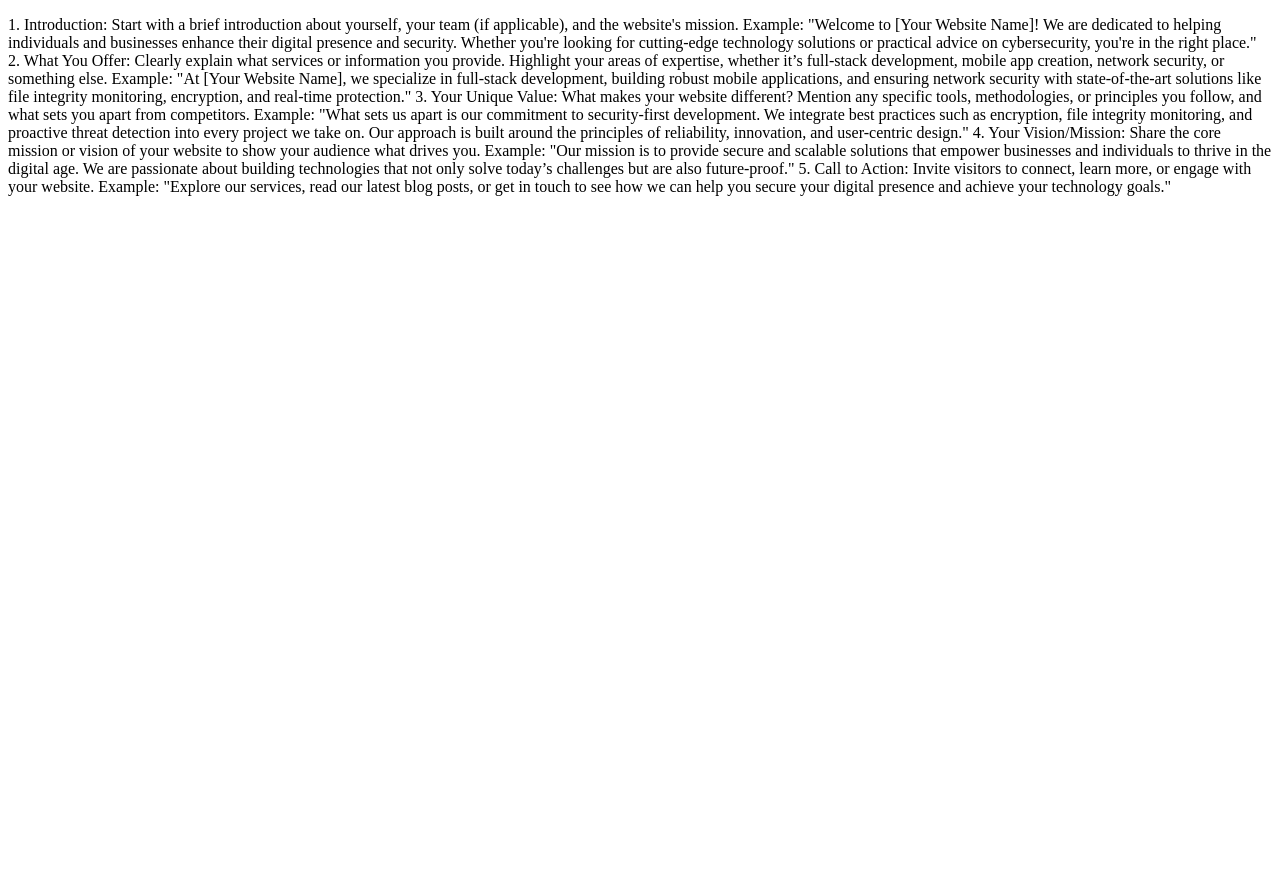
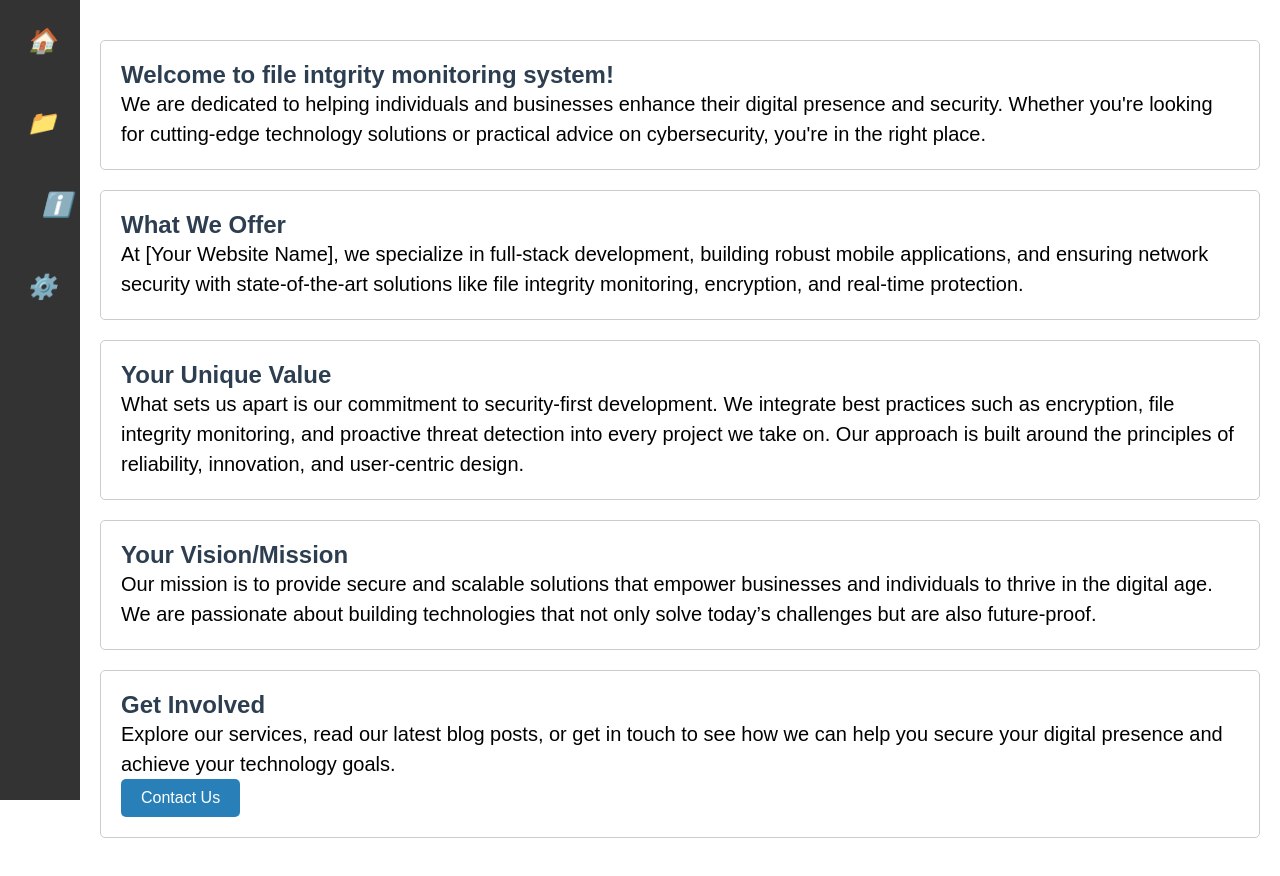
Before and after one commit to SHIVAMGURJAR0000/Network-Security, a website: page public/views/about.html in a window 1280 px wide. Before the commit the page ends 800 px from the top, so only its background shows below. Drawn offline with nearby package versions, Linux system fonts and the light colour scheme; files that its build step writes are made by us from their sources.

Commit message:
commit here

```diff
--- a/file_hashes.json
+++ b/file_hashes.json
@@ -1,3 +1,3 @@
 {
-  "new.html": "99aa8ec554c3dd04c02bc0b46c992f851ce5b769c4d1313210232a46b7c079f2"
+  "new.html": "ec4fc9f40cfbac4555330b524cd5dddf3ab49b5c16d1a36f8ea5cef019108c01"
 }
--- a/public/views/about.html
+++ b/public/views/about.html
@@ -4,38 +4,87 @@
     <meta charset="UTF-8">
     <meta name="viewport" content="width=device-width, initial-scale=1.0">
     <title>Document</title>
+    <style>
+        section {
+    margin: 20px 0;
+    padding: 20px;
+    border: 1px solid #ccc; /* Border around sections */
+    border-radius: 5px; /* Rounded corners */
+}
+
+h1, h2 {
+    color: #2c3e50; /* Header color */
+}
+
+p {
+    font-size: 20px; /* Paragraph font size */
+    line-height: 1.5; /* Line height for readability */
+}
+
+.btn {
+    display: inline-block; /* Button styling */
+    padding: 10px 20px;
+    background-color: #2980b9; /* Button background color */
+    color: #fff; /* Button text color */
+    text-decoration: none; /* No underline */
+    border-radius: 5px; /* Rounded corners */
+}
+
+.btn:hover {
+    background-color: #3498db; /* Change background on hover */
+}
+
+    </style>
+    <link rel="stylesheet" href="style.css">
 </head>
 <body>
+    <div class="sidebar" id="sidebar">
+        <div class = 'text'><h1>DASHBOARD</h1></div>
+        <div class="sidebar-item">
+            <a href="/home"><i class="icon">🏠</i><span class="item-text">Home</span></a>
+        </div>
+        <div class="sidebar-item">
+            <a href="/files"><i class="icon">📁</i><span class="item-text">Files</span></a>
+        </div> <div class="sidebar-item">
+          <a href="/about"><i class="new">ℹ️</i><span class="item-text">About</span></a>
+      </div>
+        <div class="sidebar-item">
+            <a href="/settings"><i class="icon">⚙️</i><span class="item-text">Settings</span></a>
+        </div>
+
+      </div>
+      <div class="main-content">
     <p>
-        1. Introduction:
-Start with a brief introduction about yourself, your team (if applicable), and the website's mission.
-Example:
+        <section id="introduction">
+            <h1>Welcome to file intgrity monitoring system!</h1>
+            <p>We are dedicated to helping individuals and businesses enhance their digital presence and security. Whether you're looking for cutting-edge technology solutions or practical advice on cybersecurity, you're in the right place.</p>
+        </section>
 
-"Welcome to [Your Website Name]! We are dedicated to helping individuals and businesses enhance their digital presence and security. Whether you're looking for cutting-edge technology solutions or practical advice on cybersecurity, you're in the right place."
+        <section id="what-you-offer">
+            <h2>What We Offer</h2>
+            <p>At [Your Website Name], we specialize in full-stack development, building robust mobile applications, and ensuring network security with state-of-the-art solutions like file integrity monitoring, encryption, and real-time protection.</p>
+        </section>
 
-2. What You Offer:
-Clearly explain what services or information you provide. Highlight your areas of expertise, whether it’s full-stack development, mobile app creation, network security, or something else.
-Example:
+        <section id="unique-value">
+            <h2>Your Unique Value</h2>
+            <p>What sets us apart is our commitment to security-first development. We integrate best practices such as encryption, file integrity monitoring, and proactive threat detection into every project we take on. Our approach is built around the principles of reliability, innovation, and user-centric design.</p>
+        </section>
 
-"At [Your Website Name], we specialize in full-stack development, building robust mobile applications, and ensuring network security with state-of-the-art solutions like file integrity monitoring, encryption, and real-time protection."
+        <section id="vision-mission">
+            <h2>Your Vision/Mission</h2>
+            <p>Our mission is to provide secure and scalable solutions that empower businesses and individuals to thrive in the digital age. We are passionate about building technologies that not only solve today’s challenges but are also future-proof.</p>
+        </section>
 
-3. Your Unique Value:
-What makes your website different? Mention any specific tools, methodologies, or principles you follow, and what sets you apart from competitors.
-Example:
+        <section id="call-to-action">
+            <h2>Get Involved</h2>
+            <p>Explore our services, read our latest blog posts, or get in touch to see how we can help you secure your digital presence and achieve your technology goals.</p>
+            <a href="#contact" class="btn">Contact Us</a>
+        </section>
 
-"What sets us apart is our commitment to security-first development. We integrate best practices such as encryption, file integrity monitoring, and proactive threat detection into every project we take on. Our approach is built around the principles of reliability, innovation, and user-centric design."
 
-4. Your Vision/Mission:
-Share the core mission or vision of your website to show your audience what drives you.
-Example:
+    </p></div>
 
-"Our mission is to provide secure and scalable solutions that empower businesses and individuals to thrive in the digital age. We are passionate about building technologies that not only solve today’s challenges but are also future-proof."
-
-5. Call to Action:
-Invite visitors to connect, learn more, or engage with your website.
-Example:
-
-"Explore our services, read our latest blog posts, or get in touch to see how we can help you secure your digital presence and achieve your technology goals."
-    </p>
+    <script src="https://cdnjs.cloudflare.com/ajax/libs/gsap/3.11.5/gsap.min.js"></script>
+  <script src="script.js"></script>
 </body>
 </html>
```
Also changed, not shown: public/script.js (+6 -6 lines), server.js (+4 -4 lines), uploads/new.html (+1 -1 lines).
